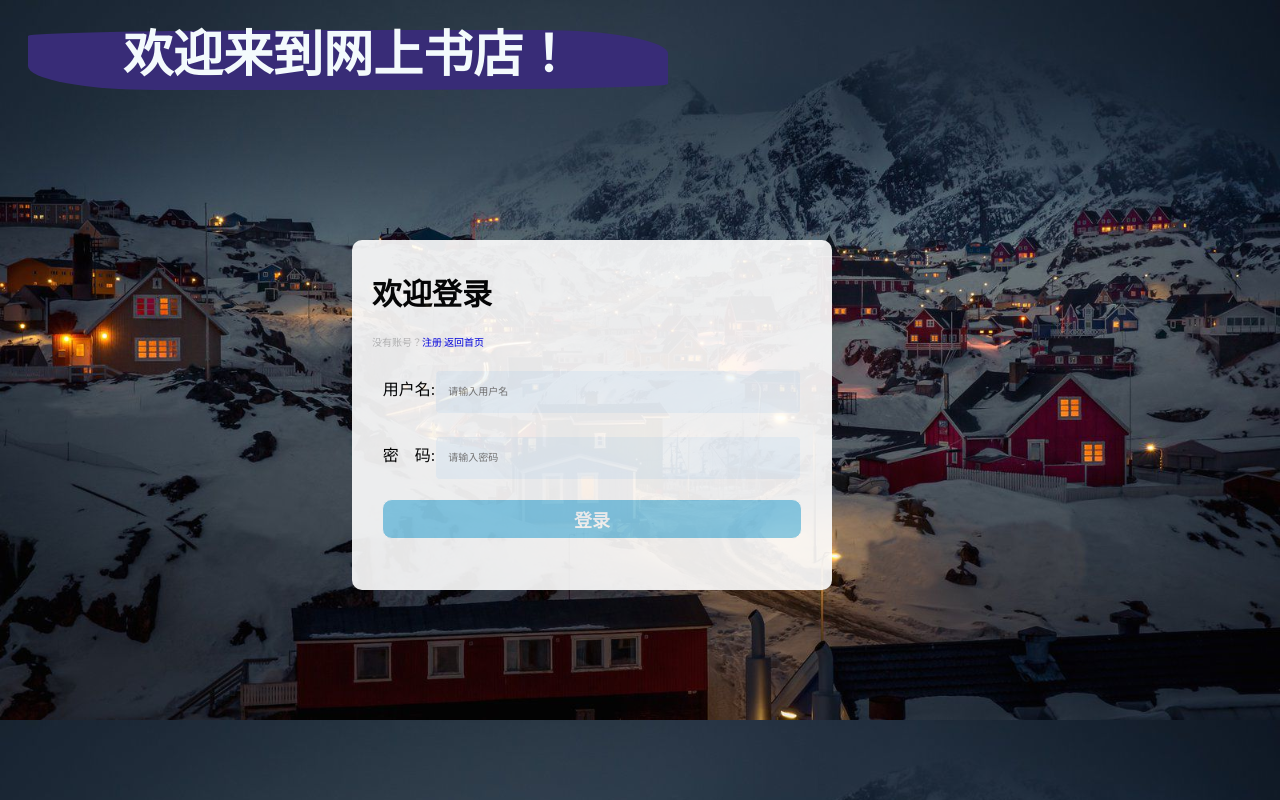
After one commit to TianyiSun3109/InternetBookstore, a Django app: template templates/user/1_login.html in a window 1280 px wide. The commit adds this page. Run offline with Django 3.2, Linux system fonts and the light colour scheme; the template is opened without the code that fills it, so the values that code supplies are empty.

Commit message:
实现了登录和注册界面的弹出

```diff
--- /dev/null
+++ b/templates/user/1_login.html
@@ -0,0 +1,168 @@
+<!DOCTYPE html>
+<html lang="en">
+<head>
+    <meta charset="UTF-8">
+    <title>登录界面</title>
+<!--     {% load static %}-->
+<!--    <link rel="stylesheet" href="{% static 'css/css.css' %}"/>-->
+
+    <style>
+        body{
+            background-image: url("../../static/img/village.jpg");
+            background-size: cover;
+        }
+        #main{
+            width: 480px;
+            height: 350px;
+            /*border: 1px solid #ff0000;*/
+            background-color: white;
+            opacity:0.9;/*透明度 0-1*/
+            border-radius: 10px;
+            position: absolute;
+            right: 35%;
+            top: 30%;
+        }
+        h1{
+            font-size: 30px;
+            font-weight: bold;
+            margin-top: 30px;
+            margin-left: 20px;
+        }
+        .register{
+            margin-left: 20px;
+            color:silver;
+            font-size: 10px;
+        }
+        a{
+            text-decoration: none;/*去掉文本线*/
+        }
+        #user{
+            margin-top: 30px;
+        }
+        .p1{
+            line-height: 50px;
+            text-align: center;
+        }
+        .p2{
+            line-height: 50px;
+            text-align: center;
+            font-size: 50px;
+            font-weight: bold;
+            font-family: 华文新魏;
+            color: #f3fafc;
+            font-weight: bold;
+            background-color:#382c77;
+            width: 640px;
+            height: 60px;
+            border-radius: 50% 20% / 10% 40%;
+        }
+
+        .inp0{
+            width: 360px;
+            height: 40px;
+            border-radius: 5px;
+            background-color: aliceblue;
+            border: 1px solid white;
+            outline: none;/*获得焦点时无任何显示*/
+            text-indent: 1em;/*缩进*/
+            font-size: 10px;
+        }
+
+        .login{
+            width: 420px;
+            height: 40px;
+            border-radius: 10px;
+            border: 1px solid white;
+            background-color: skyblue;
+            font-size: 18px;
+            font-weight: bold;
+            color: white;
+        }
+        .register:hover{
+            cursor:pointer;
+        }
+
+
+        .ribbon a:link,
+        .ribbon a:visited {
+            color: #000;
+            text-decoration: none;
+            height: 3.5em;
+            overflow: hidden;
+        }
+
+        .ribbon span {
+            background: #fff;
+            display: inline-block;
+            line-height: 3em;
+            padding: 0 1.5em;
+            margin-top: 0.5em;
+            position: relative;
+            -webkit-transition: background-color 0.2s, margin-top 0.2s;
+            /* Saf3.2+, Chrome */
+            -moz-transition: background-color 0.2s, margin-top 0.2s;
+            /* FF4+ */
+            -ms-transition: background-color 0.2s, margin-top 0.2s;
+            /* IE10 */
+            -o-transition: background-color 0.2s, margin-top 0.2s;
+            /* Opera 10.5+ */
+            transition: background-color 0.2s, margin-top 0.2s;
+        }
+
+        .ribbon a:hover span {
+            background: #FFD204;
+            margin-top: 0;
+        }
+
+        .ribbon span:before {
+            content: "";
+            position: absolute;
+            top: 3em;
+            left: 0;
+            border-right: 0.5em solid #9B8651;
+            border-bottom: 0.5em solid #fff;
+        }
+
+        .ribbon span:after {
+            content: "";
+            position: absolute;
+            top: 3em;
+            right: 0;
+            border-left: 0.5em solid #9B8651;
+            border-bottom: 0.5em solid #fff;
+        }
+
+        .videos span {
+            width: 400px;
+            margin-right: 100px;
+            margin-left: 300px;
+            color: #FFD204
+        }
+
+    </style>
+</head>
+<body>
+    <h1 class="p2">欢迎来到网上书店！</h1>
+    <form action="/user/login" method="post">
+        {% csrf_token %}
+        <div id="main">
+            <h1>欢迎登录</h1>
+            <p class="register">没有账号？<a href="/user/register">注册</a><a>|</a><a href="/user/index">返回首页</a></p>
+            <p class="p1">
+                用户名:<input type="text" name="username" placeholder="请输入用户名" class="inp0">
+            </p>
+            <p class="p1">
+                密&emsp;码:<input type="password" name="password" placeholder="请输入密码" class="inp0">
+            </p>
+            <p class="p1">
+                <button type="submit" class="login">登录</button>
+            </p>
+
+        </div>
+
+
+
+
+    </form>
+</body>
+</html>
--- a/user/models.py
+++ b/user/models.py
@@ -6,8 +6,6 @@ from django.db import models
 class User(models.Model):
     username = models.CharField(max_length=100, unique=True)
     password = models.CharField(max_length=32, unique=False)
-    email = models.EmailField()
-
     class Meta:
         db_table = "user"
 
--- a/user/urls.py
+++ b/user/urls.py
@@ -7,5 +7,6 @@ urlpatterns = [
     path('register', views.register),
     path('MainPage', views.mainpage),
     path('header',views.header_views,name = 'header'),
+    path('login_user',views.login_user,name='login_user'),
     # path('MainPage',views.register)
 ]
```
Also changed, not shown: static/js/jd.js (+55 -19 lines), templates/user/MainPage.html (+7 -2 lines), user/views.py (+16 -0 lines).
